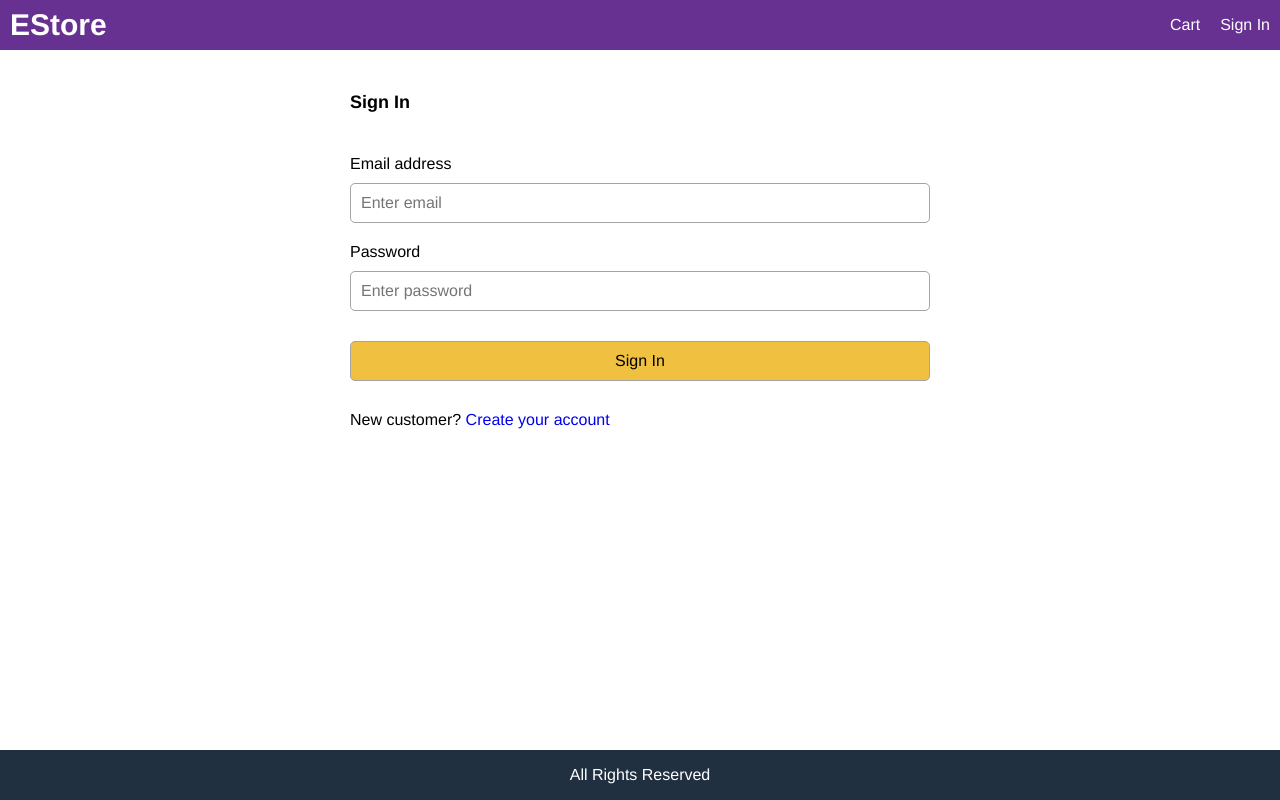
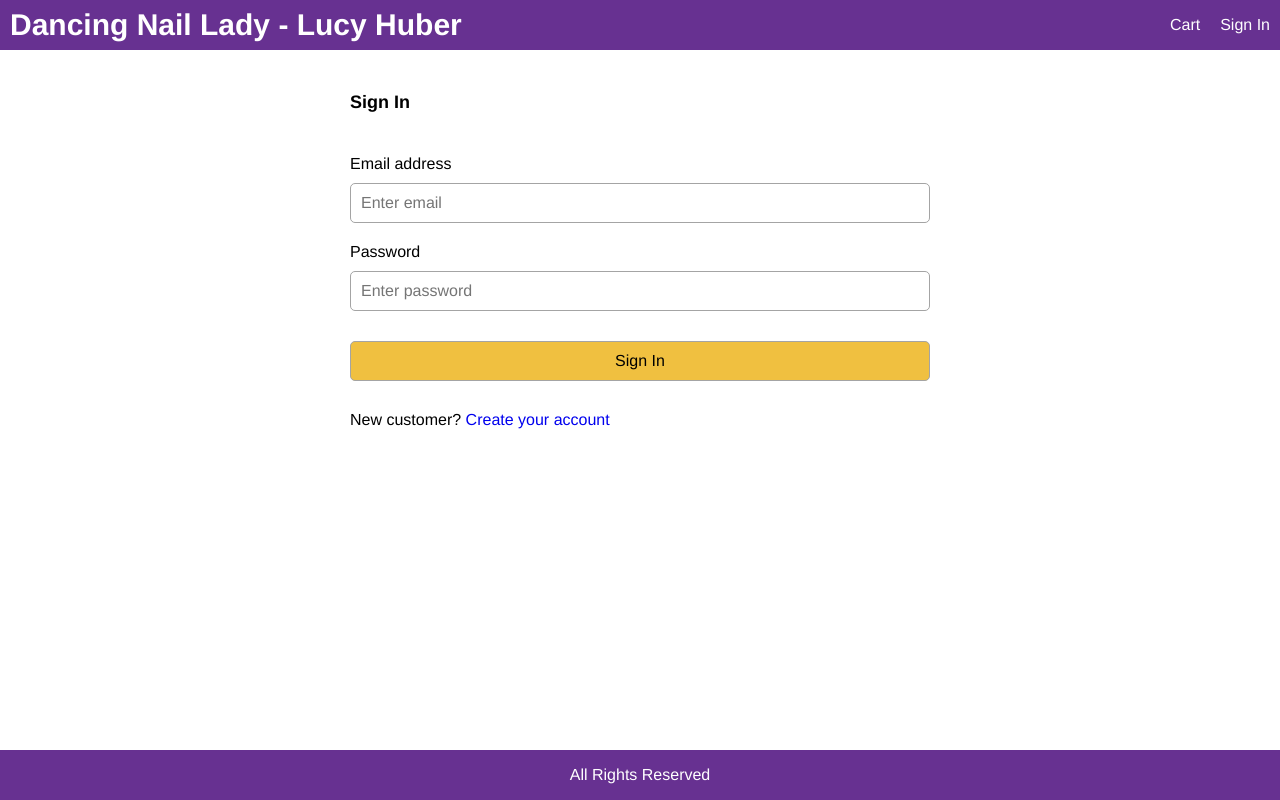
Before and after one commit to OnTheRocks/Ecommerce, a React (Create React App) app in the folder frontend/: page /signin in a window 1280 px wide. Built offline with nearby package versions, Linux system fonts and the light colour scheme.

Commit message:
Some design changes...

```diff
--- a/frontend/src/App.js
+++ b/frontend/src/App.js
@@ -34,7 +34,7 @@ function App() {
     <div className="grid-container">
     <header className="row">
       <div>
-        <Link className="brand" to="/">EStore</Link>
+        <Link className="brand" to="/">Dancing Nail Lady - Lucy Huber</Link>
       </div>
       <div>
         <Link to="/cart">Cart
--- a/frontend/src/index.css
+++ b/frontend/src/index.css
@@ -38,7 +38,7 @@ main {
 
 footer {
   grid-area: footer;
-  background-color: #203040;
+  background-color: #673191;
   color: #ffffff;
 }
 
```
Also changed, not shown: 3 other files (tests, documents, lock files or other folders).
